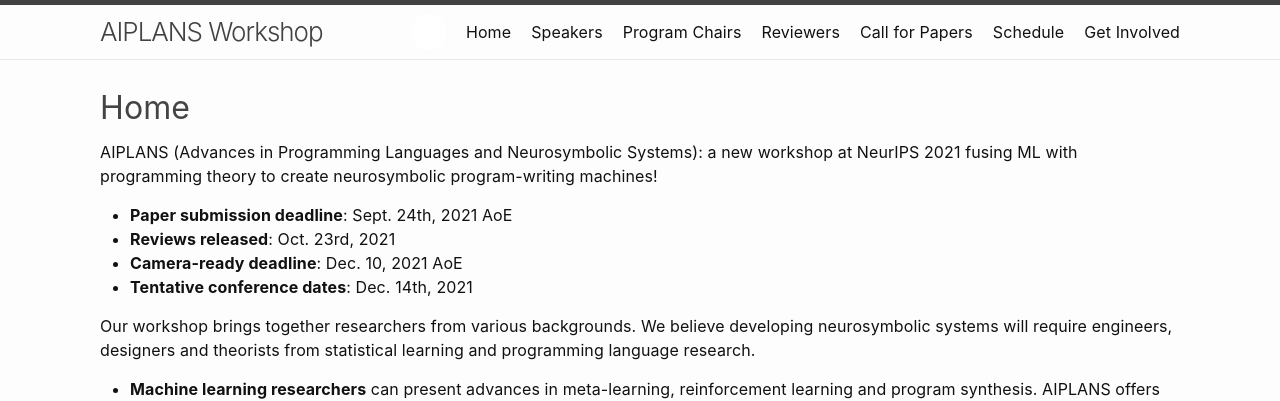
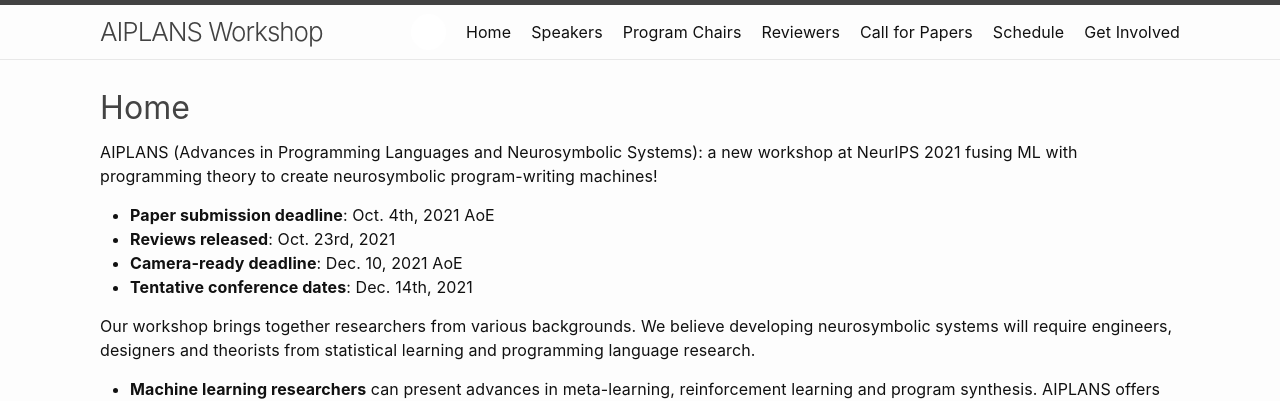
Before and after one commit to aiplans/aiplans.github.io, a Jekyll site: the page built from index.md, in a window 1280 px wide. Shown: the top 401 px of the page. Built offline with Jekyll 4.4.1, drawn with Linux system fonts in a browser that asks for light colours.

Commit message:
update CFP deadline

```diff
--- a/index.md
+++ b/index.md
@@ -11,7 +11,7 @@
 
 AIPLANS (Advances in Programming Languages and Neurosymbolic Systems): a new workshop at NeurIPS 2021 fusing ML with programming theory to create neurosymbolic program-writing machines!
 
-* **Paper submission deadline**: Sept. 24th, 2021 AoE
+* **Paper submission deadline**: Oct. 4th, 2021 AoE
 * **Reviews released**: Oct. 23rd, 2021
 * **Camera-ready deadline**: Dec. 10, 2021 AoE
 * **Tentative conference dates**: Dec. 14th, 2021
```
